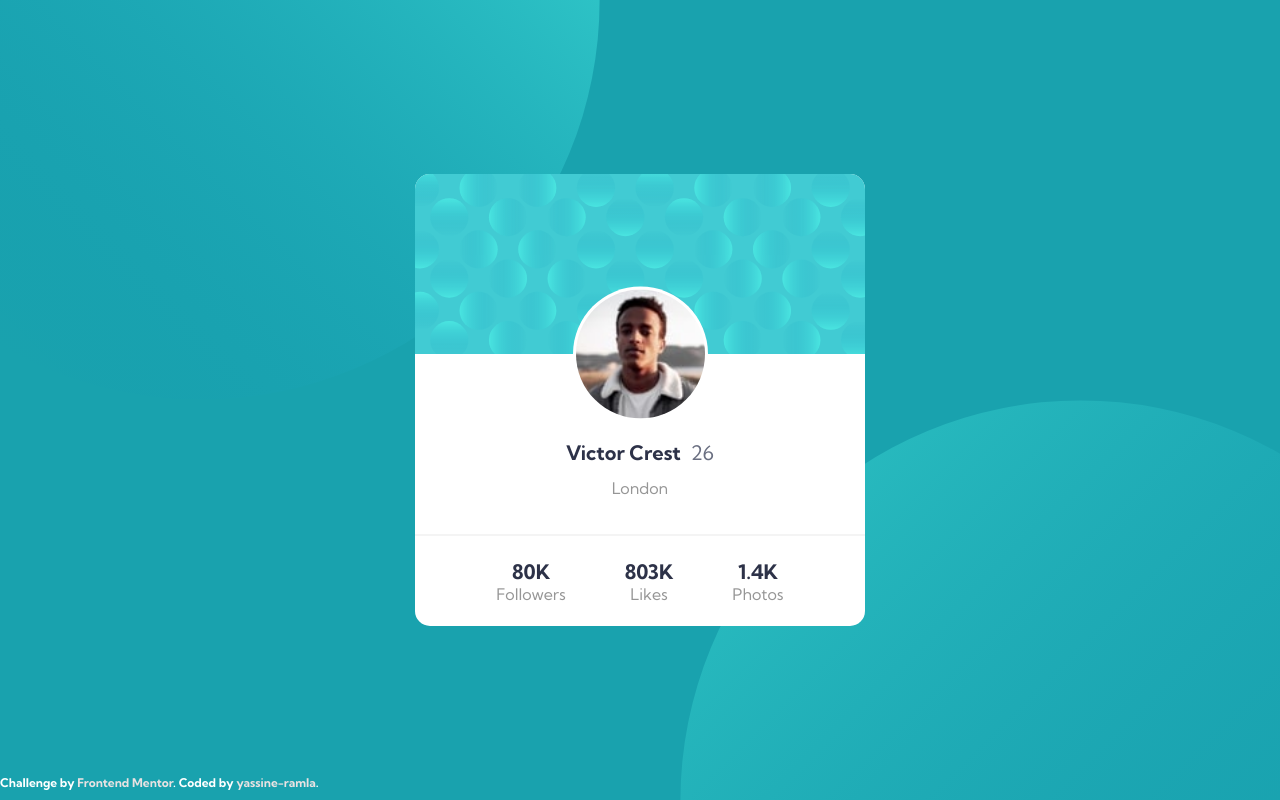
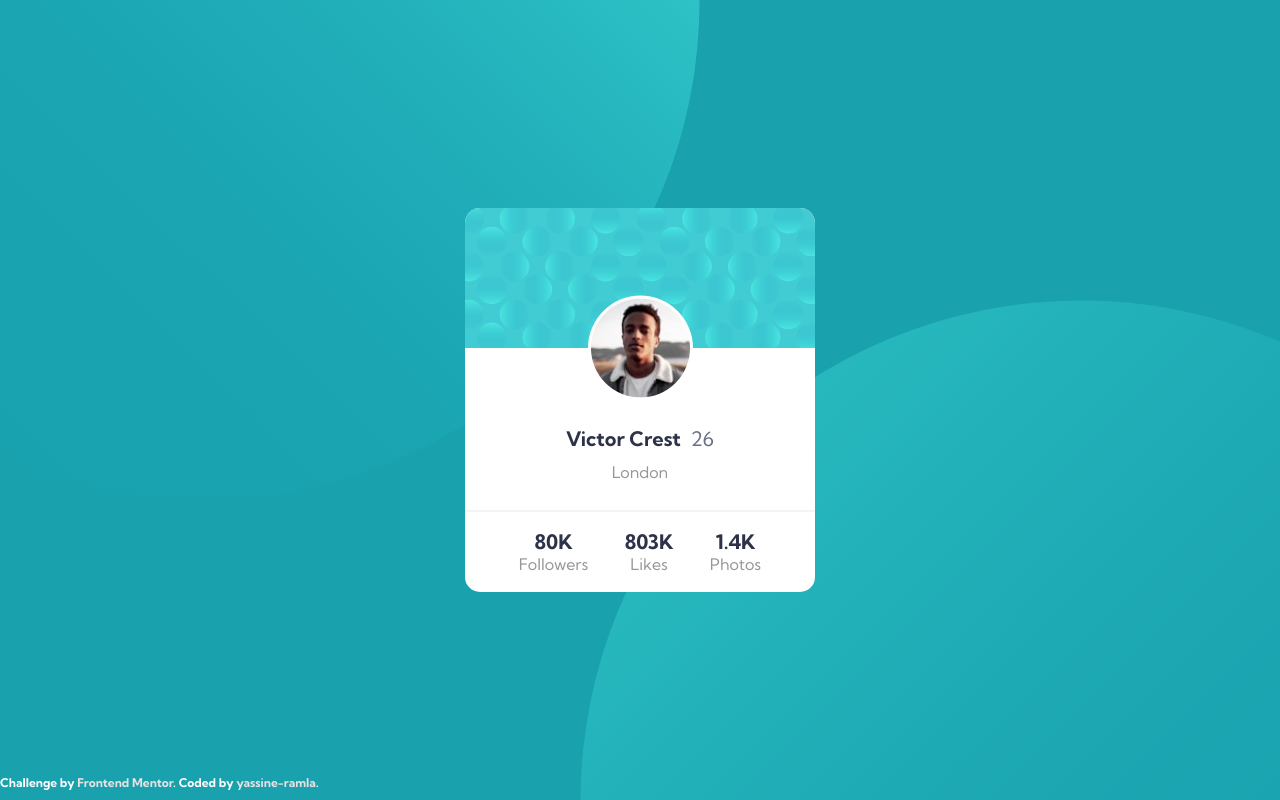
Before and after one commit to yassine-ramla/Frontend-Mentor_Profile-card-component-solution, a plain HTML site: page index.html in a window 1280 px wide. Drawn offline with Linux system fonts and the light colour scheme.

Commit message:
updating the background

```diff
--- a/style.css
+++ b/style.css
@@ -52,7 +52,7 @@ main {
 }
 
 section {
-    max-width: 450px;
+    max-width: 350px;
     min-width: 240px;
     width: 90%;
     background-color: white;
@@ -183,12 +183,12 @@ footer a:hover {
     .bg-top {
         top: 0;
         left: -25vh;
-        transform: translate(0, -50%);
+        transform: translate(0, -50%) scale(1.25);
     }
 
     .bg-bottom {
         top: 0;
         left: calc(100% - 100vh);
-        transform: translate(-75%, 50%);
+        transform: translate(-75%, 50%) scale(1.25);
     }
 }
```
